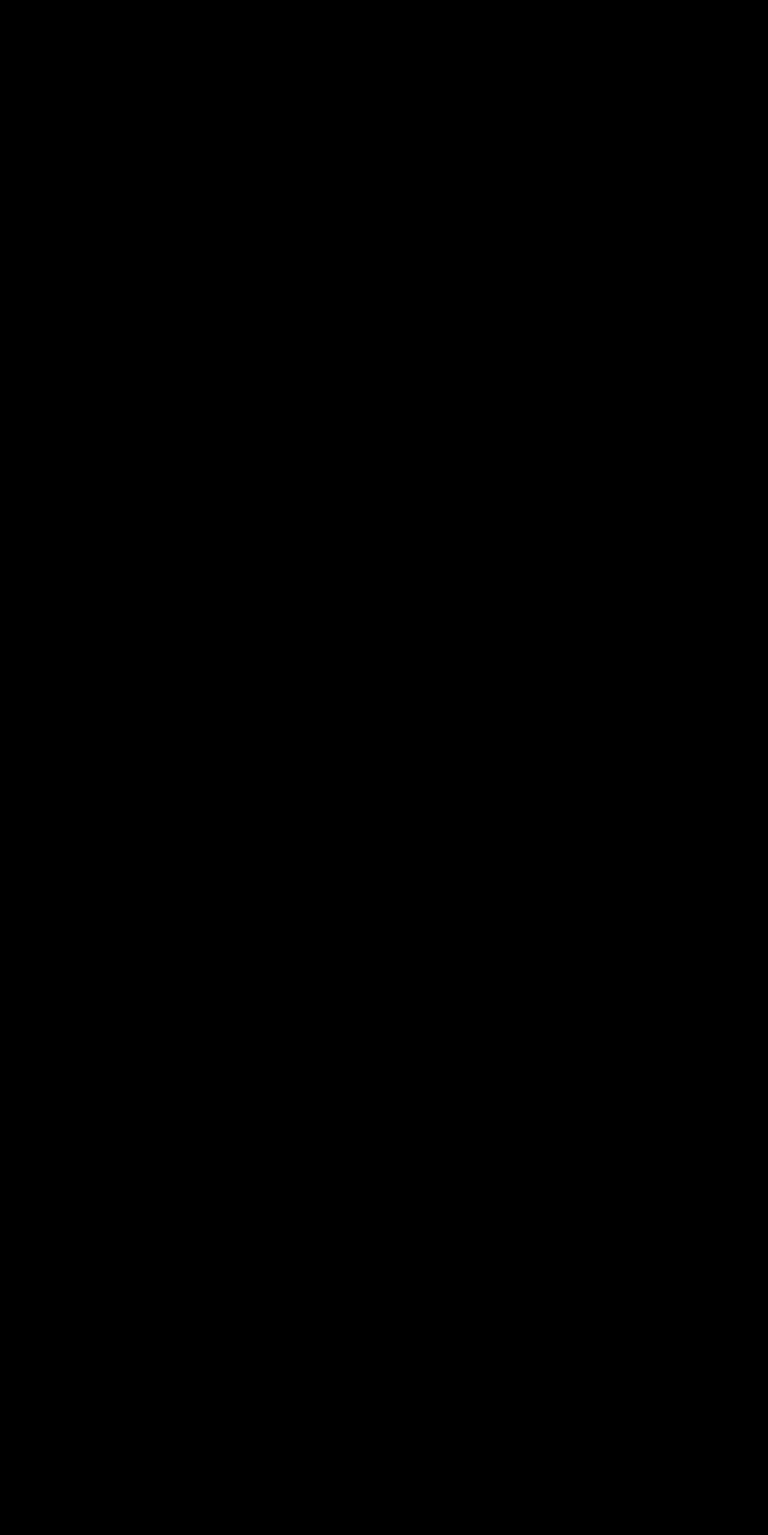
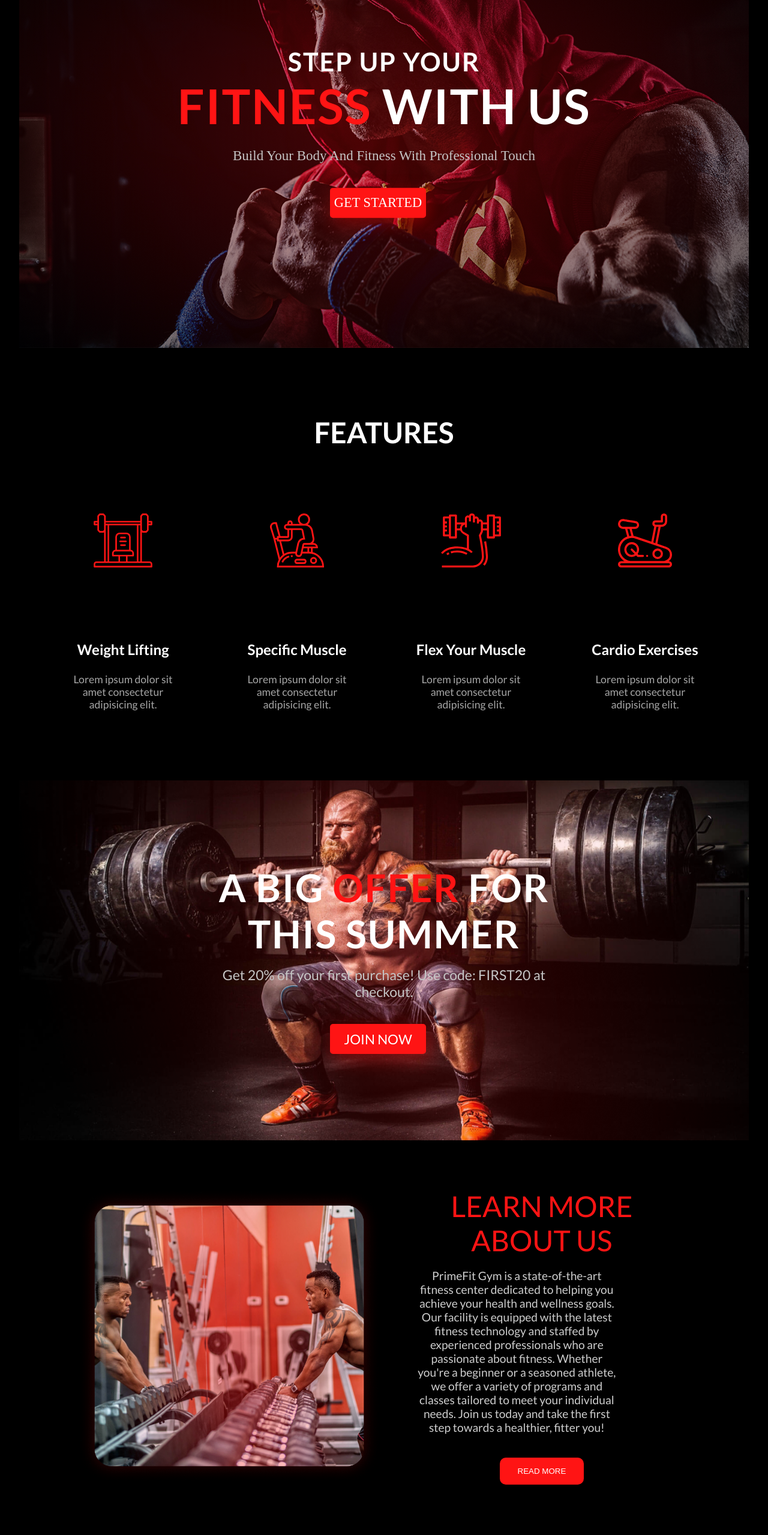
Before and after one commit to robsonmonteirolacerda/primefit-gym, a React (Vite) app: page / in a window 1280 px wide. Shown: the part 220-2779 px from the top of the page at 60% size. Before the commit the page ends 800 px from the top, so only its background shows below. Built offline with nearby package versions, Linux system fonts and the light colour scheme.

Commit message:
Add components - About, Contact, Feature, Featuresbox , Header e Offer

```diff
--- a/src/App.jsx
+++ b/src/App.jsx
@@ -1,11 +1,21 @@
 import { useState } from "react";
 import Navbar from "./Components/Navbar";
+import Header from "./Components/Header";
+import Feature from "./Components/Feature";
+import Offer from "./Components/Offer";
+import About from "./Components/About";
+import Contact from "./Components/Contact";
 import "./App.css";
 
 function App() {
   return (
     <div className="App">
       <Navbar />
+      <Header />
+      <Feature />
+      <Offer />
+      <About />
+      <Contact />
     </div>
   );
 }
--- /dev/null
+++ b/src/Components/About.jsx
@@ -0,0 +1,25 @@
+import aboutImage from "../assets/about.png";
+function About() {
+  return (
+    <div id="about">
+      <div className="about-image">
+        <img src={aboutImage} alt="" />
+      </div>
+      <div className="about-text">
+        <h1>LEARN MORE ABOUT US</h1>
+        <p>
+          PrimeFit Gym is a state-of-the-art fitness center dedicated to helping
+          you achieve your health and wellness goals. Our facility is equipped
+          with the latest fitness technology and staffed by experienced
+          professionals who are passionate about fitness. Whether you're a
+          beginner or a seasoned athlete, we offer a variety of programs and
+          classes tailored to meet your individual needs. Join us today and take
+          the first step towards a healthier, fitter you!
+        </p>
+        <button>READ MORE</button>
+      </div>
+    </div>
+  );
+}
+
+export default About;
--- /dev/null
+++ b/src/Components/Contact.jsx
@@ -0,0 +1,14 @@
+function Contact() {
+  return (
+    <div id="contact">
+      <form action="">
+        <input type="text" placeholder="FUll Name" required />
+        <input type="email" placeholder="Type Your E-Mail" required />
+        <textarea placeholder="Write Here..." name="message"></textarea>
+        <input type="submit" value="Send"></input>
+      </form>
+    </div>
+  );
+}
+
+export default Contact;
--- /dev/null
+++ b/src/Components/Feature.jsx
@@ -0,0 +1,21 @@
+import Featuresbox from "./Featuresbox";
+import fimage1 from "../assets/1.svg";
+import fimage2 from "../assets/2.svg";
+import fimage3 from "../assets/3.svg";
+import fimage4 from "../assets/4.svg";
+
+function Feature() {
+  return (
+    <div id="features">
+      <h1>FEATURES</h1>
+      <div className="a-container">
+        <Featuresbox image={fimage1} title="Weight Lifting" />
+        <Featuresbox image={fimage2} title="Specific Muscle" />
+        <Featuresbox image={fimage3} title="Flex Your Muscle" />
+        <Featuresbox image={fimage4} title="Cardio Exercises" />
+      </div>
+    </div>
+  );
+}
+
+export default Feature;
--- /dev/null
+++ b/src/Components/Featuresbox.jsx
@@ -0,0 +1,15 @@
+function Featuresbox(props) {
+  return (
+    <div className="a-box">
+      <div class="a-b-img">
+        <img src={props.image} alt="" />
+      </div>
+      <div className="a-b-text">
+        <h2> {props.title} </h2>
+        <p>Lorem ipsum dolor sit amet consectetur adipisicing elit.</p>
+      </div>
+    </div>
+  );
+}
+
+export default Featuresbox;
--- /dev/null
+++ b/src/Components/Header.jsx
@@ -0,0 +1,22 @@
+function Header() {
+  return (
+    <div id="main">
+      <div className="name">
+        <h2>STEP UP YOUR</h2>
+        <h1>
+          <span>FITNESS</span> WITH US
+        </h1>
+        <p className="details">
+          Build Your Body And Fitness With Professional Touch
+        </p>
+        <div className="header-btns">
+          <a href="#" className="header-btn">
+            GET STARTED
+          </a>
+        </div>
+      </div>
+    </div>
+  );
+}
+
+export default Header;
--- a/src/Components/Navbar.jsx
+++ b/src/Components/Navbar.jsx
@@ -1,5 +1,4 @@
 import { useState } from "react";
-import React from "react";
 import { Link } from "react-scroll";
 import logo from "../assets/logo.png";
 
@@ -16,28 +15,38 @@ function Navbar() {
   window.addEventListener("scroll", changeBackground);
   return (
     <nav className={nav ? "nav active" : "nav"}>
-      <Link to="#" className="logo">
+      <Link to="main" className="logo" smooth={true} duration={1000}>
         <img src={logo} alt="" />
       </Link>
       <input className="menu-btn" type="checkbox" id="menu-btn" />
-      <label className="menu-icon" for="menu-btn">
+      <label className="menu-icon" htmlFor="menu-btn">
         <span className="nav-icon"></span>
       </label>
       <ul className="menu">
         <li>
-          <Link to="#">Header</Link>
+          <Link to="main" smooth={true} duration={1000}>
+            Header
+          </Link>
         </li>
         <li>
-          <Link to="#">Features</Link>
+          <Link to="features" smooth={true} duration={1000}>
+            Features
+          </Link>
         </li>
         <li>
-          <Link to="#">Offer</Link>
+          <Link to="presentaion" smooth={true} duration={1000}>
+            Offer
+          </Link>
         </li>
         <li>
-          <Link to="#">About</Link>
+          <Link to="about" smooth={true} duration={1000}>
+            About
+          </Link>
         </li>
         <li>
-          <Link to="#">Contact</Link>
+          <Link to="contact" smooth={true} duration={1000}>
+            Contact
+          </Link>
         </li>
       </ul>
     </nav>
--- /dev/null
+++ b/src/Components/Offer.jsx
@@ -0,0 +1,21 @@
+function Offer() {
+  return (
+    <div id="presentaion">
+      <div className="pr-heading">
+        <h1>
+          A BIG <span>OFFER</span> FOR THIS SUMMER{" "}
+        </h1>
+        <p className="details">
+          Get 20% off your first purchase! Use code: FIRST20 at checkout.
+        </p>
+        <div className="pr-btns">
+          <a href="#" className="pr-btn">
+            JOIN NOW
+          </a>
+        </div>
+      </div>
+    </div>
+  );
+}
+
+export default Offer;
--- a/src/index.css
+++ b/src/index.css
@@ -175,14 +175,14 @@ nav .menu-btn,
 
 #features {
   width: 100%;
-  height: 120vh;
+  min-height: auto;
+  padding: 80px 0;
   box-sizing: border-box;
   font-family: "Lato";
   display: flex;
   flex-direction: column;
   align-items: center;
   justify-content: center;
-  padding-top: 40px;
   background-color: #000000;
 }
 #features h1 {
@@ -253,24 +253,21 @@ nav .menu-btn,
   margin-top: 15px;
 }
 #presentaion {
-  padding-top: 30px;
   width: 100%;
-  height: 768px;
+  min-height: 600px; /* menor que 768 */
+  padding: 40px 0; /* reduz espaço vertical */
+  background-image: url(assets/offer.png);
+  background-size: cover;
+  background-position: center;
   position: relative;
-  background-repeat: no-repeat;
-  background-size: cover;
-  background-image: url(assets/offer.png);
-  text-align: center;
 }
 
 .pr-heading {
   text-align: center;
   font-family: "Lato";
   width: 600px;
-  position: absolute;
-  left: 50%;
-  top: 55%;
-  transform: translate(-50%, -55%);
+  margin: 0 auto; /* centraliza horizontalmente */
+  padding-top: 100px; /* adiciona espaço superior */
 }
 .pr-heading span {
   color: #ff1414;
@@ -280,12 +277,12 @@ nav .menu-btn,
   color: #c5c5c5;
 }
 .pr-heading .details {
-  font-size: 1.2rem;
+  margin: 0 0 24px 0;
 }
 .pr-heading h1 {
   font-family: "Lato";
   font-size: 4rem;
-  margin: 0px;
+  margin: 0 0 16px 0;
   letter-spacing: 2px;
   color: #ffffff;
 }
@@ -314,21 +311,18 @@ nav .menu-btn,
 }
 
 #about {
-  margin-top: 100px;
-  width: 100%;
-  height: 120vh;
-  box-sizing: border-box;
   display: flex;
   align-items: center;
   justify-content: space-between;
-  padding: 50px 5% 0px 5%;
-  position: relative;
+  gap: 60px; /* 🔥 espaço real entre texto e imagem */
+  padding: 80px 8%;
 }
 
 .about-text {
   width: 45%;
   color: #fff;
-  list-style: circle;
+  padding-right: 40px;
+  max-width: 500px;
 }
 .about-text h1 {
   font-size: 3rem;
@@ -362,7 +356,8 @@ nav .menu-btn,
   width: 50%;
 }
 .about-image img {
-  width: 600px;
+  max-width: 100%;
+  height: auto;
 }
 
 #contact {
@@ -495,7 +490,9 @@ nav .menu-btn,
     margin-top: 0px;
   }
   .about-text {
-    width: 90%;
+    width: 100%;
+    max-width: 100%;
+    text-align: center;
   }
   .about-text h1 {
     font-size: 4rem;
```
